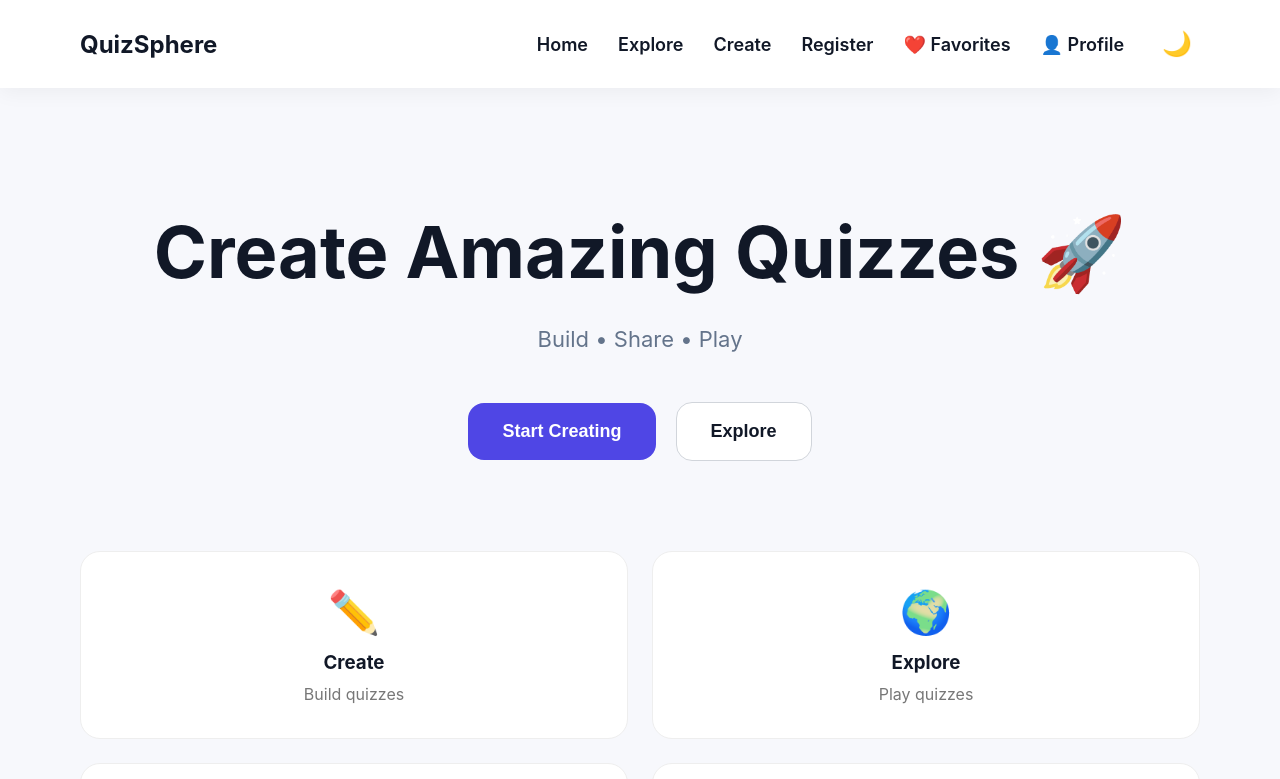
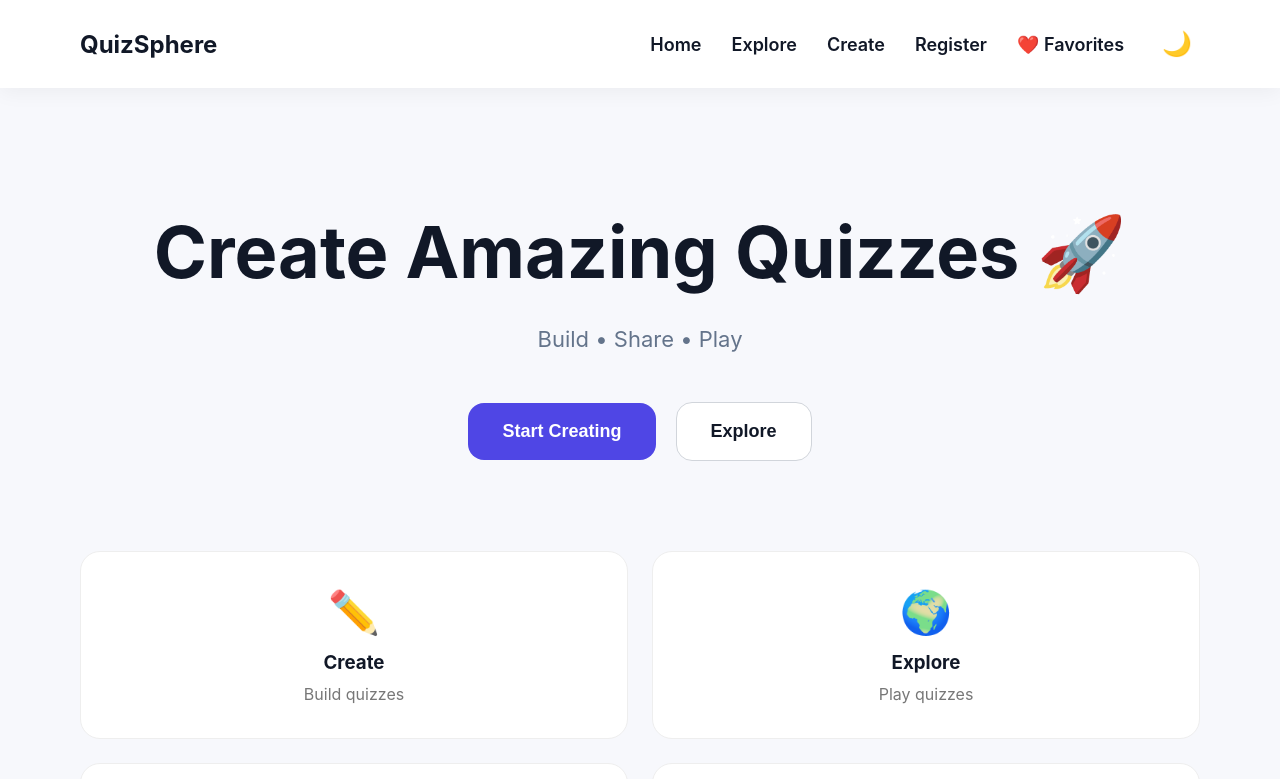
Before and after one commit to krithi30011996/CODSOFT, a React (Vite) app in the folder frontend/: page / in a window 1280 px wide. Shown: the top 779 px of the page. Built offline with nearby package versions, Linux system fonts and the light colour scheme.

Commit message:
update in navbar

```diff
--- a/frontend/src/components/Navbar.jsx
+++ b/frontend/src/components/Navbar.jsx
@@ -2,6 +2,19 @@ import { Link } from "react-router-dom";
 import { useEffect, useState } from "react";
 
 function Navbar() {
+    const user =
+
+        JSON.parse(
+
+            localStorage.getItem(
+                "user"
+            )
+
+            ||
+
+            "null"
+
+        );
 
     const [dark, setDark] =
 
@@ -75,9 +88,17 @@ function Navbar() {
 
                 </Link>
 
+                {
+                    !user && (
+
                         <Link to="/register">
+
                             Register
+
                         </Link>
+
+                    )
+                }
 
 
                 <Link to="/favorites">
@@ -85,12 +106,17 @@ Register
                     ❤️ Favorites
 
                 </Link>
+                {
+                    user && (
 
                         <Link to="/profile">
 
                             👤 Profile
 
                         </Link>
+
+                    )
+                }
 
                 <button
 
```
Lines whose indentation alone changed are shown as unchanged.
